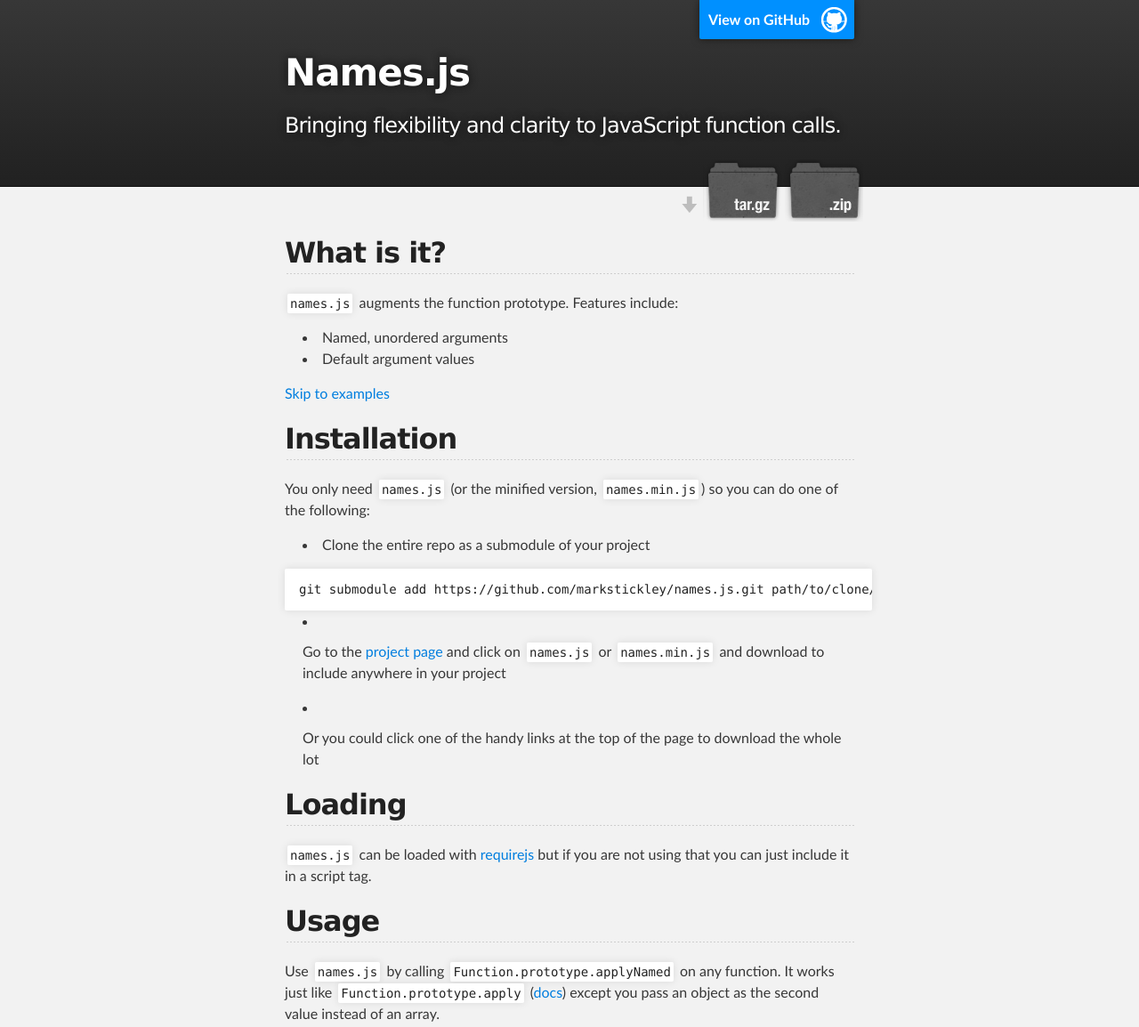
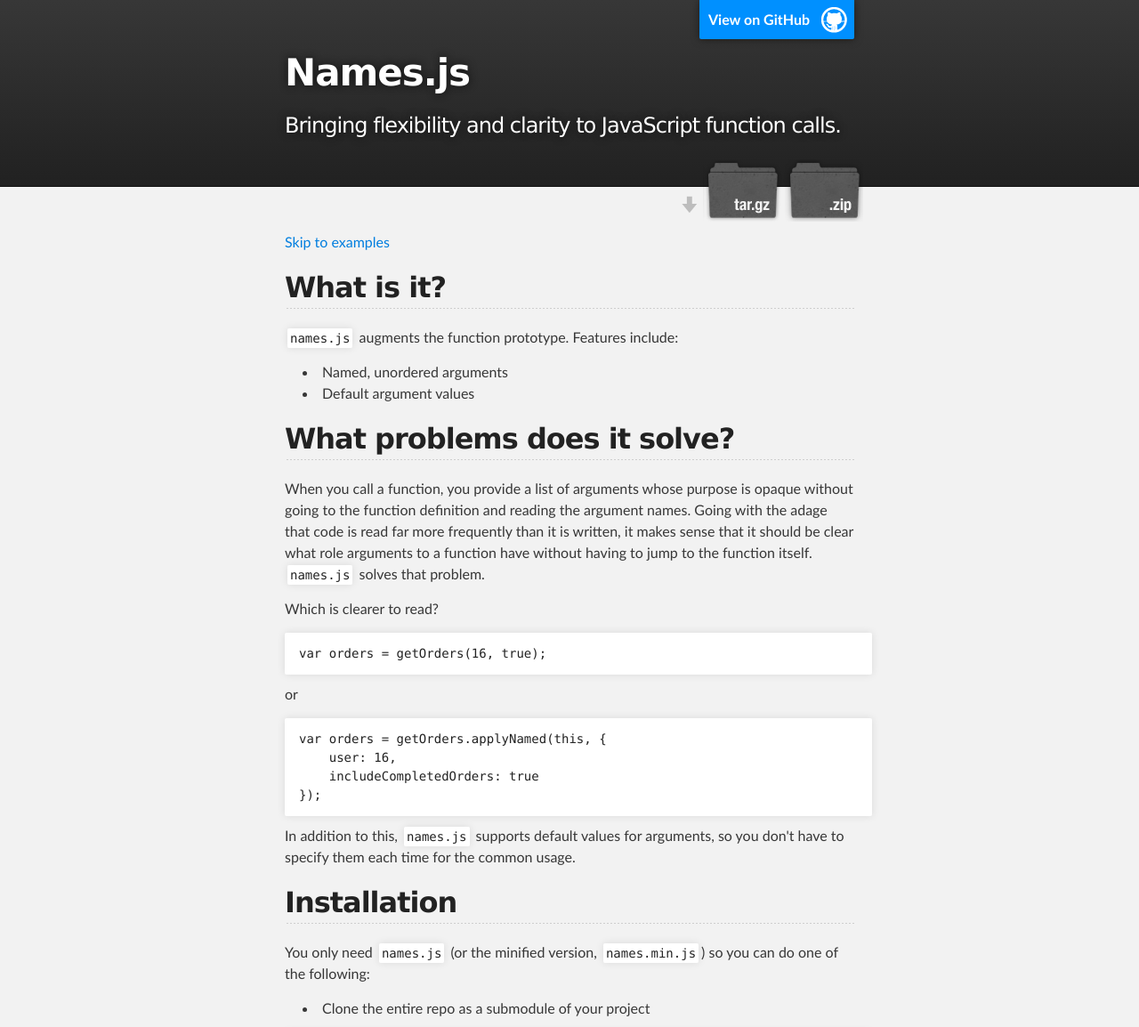
Before and after one commit to markstickley/names.js, a plain HTML site: page index.html in a window 1280 px wide. Shown: the top 1154 px of the page at 89% size. Drawn offline with Linux system fonts and the light colour scheme.

Commit message:
Create gh-pages branch via GitHub

```diff
--- a/index.html
+++ b/index.html
@@ -31,14 +31,33 @@
     <!-- MAIN CONTENT -->
     <div id="main_content_wrap" class="outer">
       <section id="main_content" class="inner">
-        <h2>What is it?</h2>
+        <p><a href="#Usage">Skip to examples</a></p>
+
+<h2>What is it?</h2>
 
 <p><code>names.js</code> augments the function prototype. Features include:</p>
 
 <ul>
 <li>Named, unordered arguments</li>
 <li>Default argument values</li>
-</ul><p><a href="#Usage">Skip to examples</a></p>
+</ul><h2>What problems does it solve?</h2>
+
+<p>When you call a function, you provide a list of arguments whose purpose is opaque without going to the function definition and reading the argument names. Going with the adage that code is read far more frequently than it is written, it makes sense that it should be clear what role arguments to a function have without having to jump to the function itself. <code>names.js</code> solves that problem.</p>
+
+<p>Which is clearer to read?</p>
+
+<pre><code>var orders = getOrders(16, true);
+</code></pre>
+
+<p>or</p>
+
+<pre><code>var orders = getOrders.applyNamed(this, {
+    user: 16,
+    includeCompletedOrders: true
+});
+</code></pre>
+
+<p>In addition to this, <code>names.js</code> supports default values for arguments, so you don't have to specify them each time for the common usage.</p>
 
 <h2>Installation</h2>
 
```
Also changed, not shown: params.json (+1 -1 lines).
